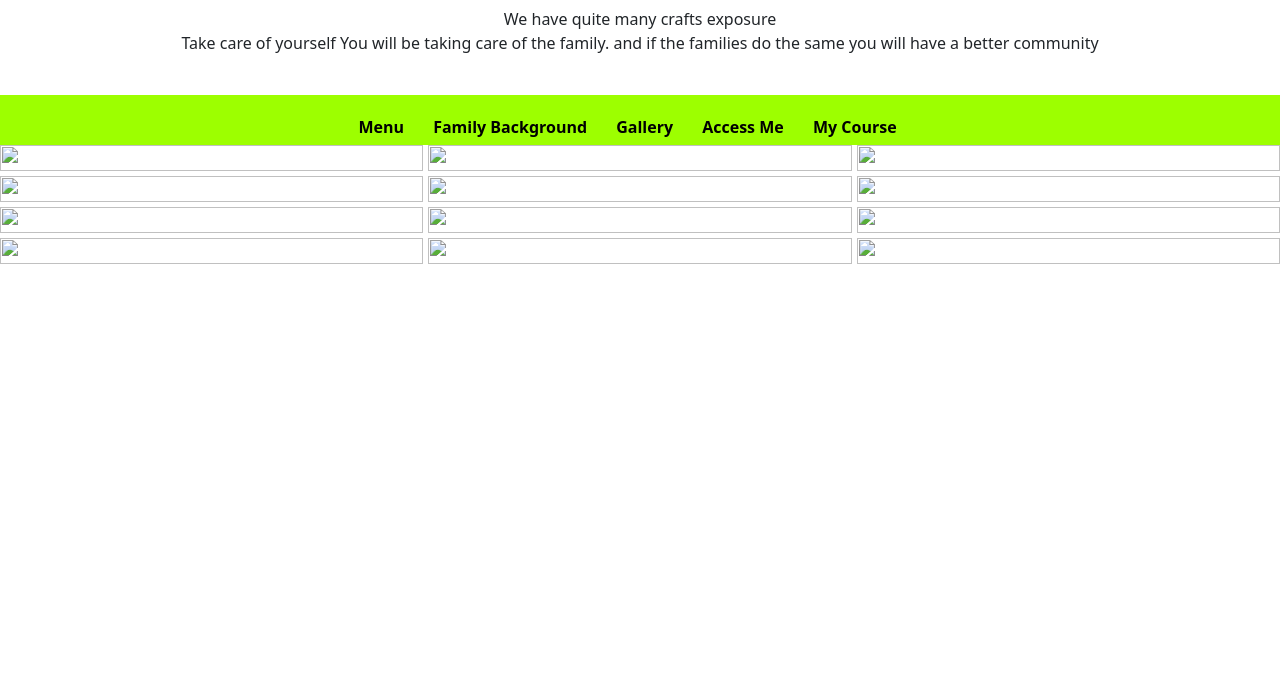
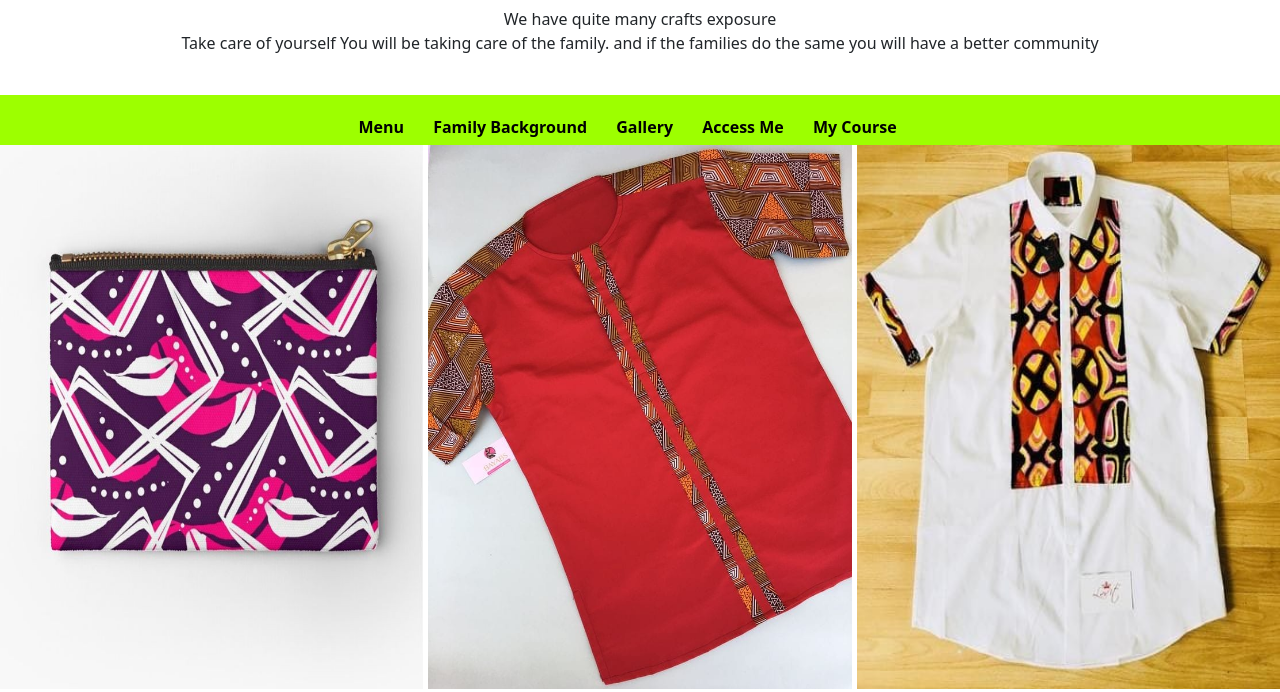
Before and after one commit to ParfaitNduwayo/Task2, a plain HTML site: page Gallery.html in a window 1280 px wide. Shown: the part 73-765 px from the top of the page. Drawn offline with nearby package versions, Linux system fonts and the light colour scheme.

Commit message:
Update Gallery.html

```diff
--- a/Gallery.html
+++ b/Gallery.html
@@ -43,18 +43,18 @@
     </nav>
     <main>
         <div class="image">
-         <img src="./images/IMG-20221006-WA0058.jpg" />
-          <img src="./images/IMG-20221006-WA0059.jpg" />
-          <img src="./images/IMG-20221006-WA0060.jpg" />
-          <img src="./images/IMG-20221006-WA0062.jpg" />
-          <img src="./images/IMG-20221006-WA0061.jpg" />
-          <img src="./images/IMG-20221006-WA0063.jpg" />
-            <img src="./images/IMG-20221006-WA0064.jpg" />
-          <img src="./images/IMG-20221006-WA0065.jpg" />
-          <img src="./images/IMG-20221006-WA0066.jpg" />
-          <img src="./images/IMG-20221006-WA0067.jpg" />
-          <img src="./images/IMG-20221006-WA0070.jpg" />
-          <img src="./images/IMG-20221006-WA0071.jpg" />
+         <img src="./IMG-20221006-WA0058.jpg" />
+          <img src="./IMG-20221006-WA0059.jpg" />
+          <img src="./IMG-20221006-WA0060.jpg" />
+          <img src="./IMG-20221006-WA0062.jpg" />
+          <img src="./IMG-20221006-WA0061.jpg" />
+          <img src="./IMG-20221006-WA0063.jpg" />
+            <img src="./IMG-20221006-WA0064.jpg" />
+          <img src="./IMG-20221006-WA0065.jpg" />
+          <img src="./IMG-20221006-WA0066.jpg" />
+          <img src="./IMG-20221006-WA0067.jpg" />
+          <img src="./IMG-20221006-WA0070.jpg" />
+          <img src="./IMG-20221006-WA0071.jpg" />
 
         </div>
     </main>
```
